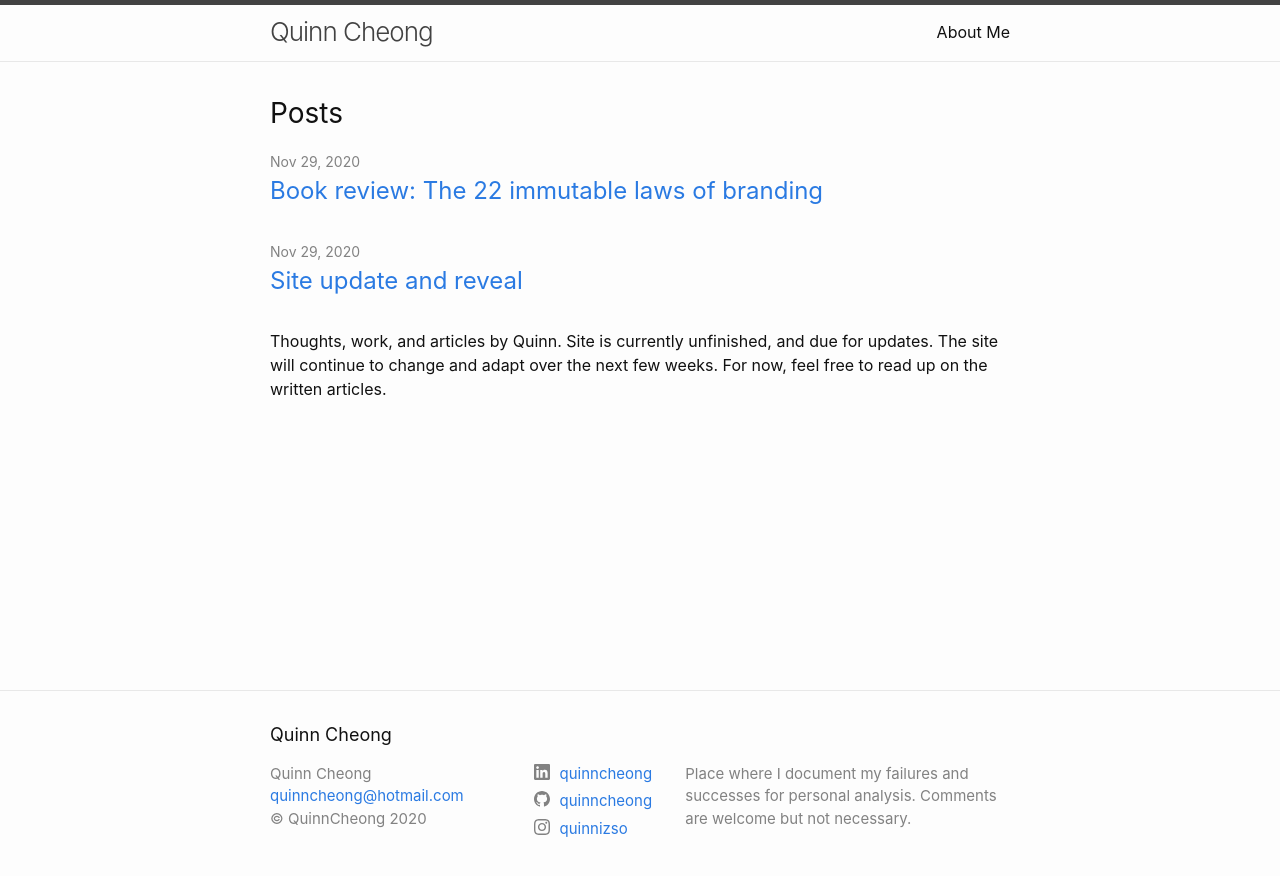
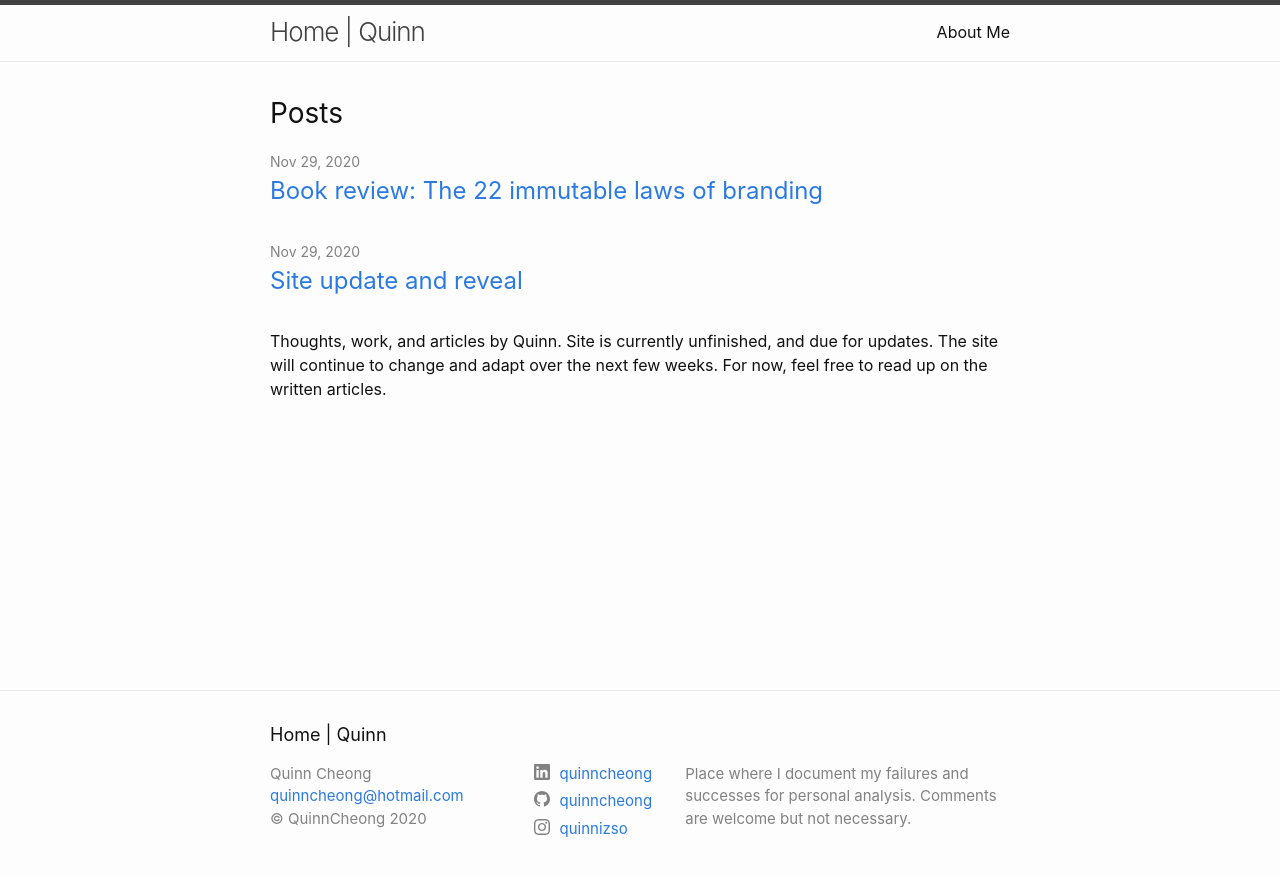
Before and after one commit to quinncheong/quinncheong.github.io, a Jekyll site: the page built from index.markdown, in a window 1280 px wide. Shown: the top 876 px of the page. Built offline with Jekyll 4.4.1, drawn with Linux system fonts in a browser that asks for light colours.

Commit message:
changed title

```diff
--- a/_config.yml
+++ b/_config.yml
@@ -18,7 +18,7 @@
 # You can create any custom variable you would like, and they will be accessible
 # in the templates via {{ site.myvariable }}.
 
-title: Quinn Cheong
+title: Home | Quinn
 email: quinncheong@hotmail.com
 description: >- # this means to ignore newlines until "baseurl:"
   Place where I document my failures and successes for personal analysis. Comments are welcome but not necessary.
```
